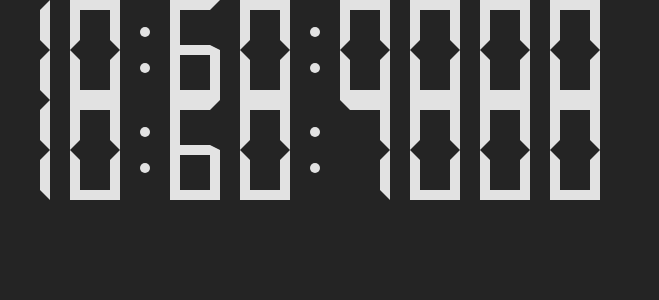
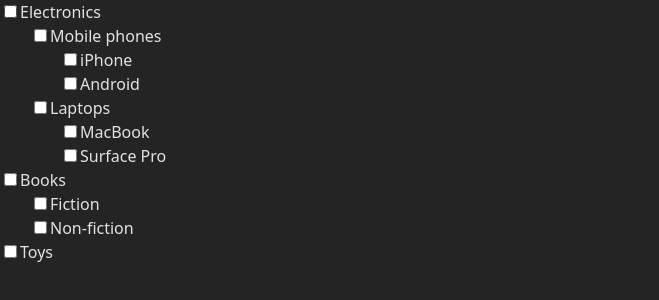
Before and after one commit to alezankuro/ui-coding, a React (Vite) app: page / in a window 1280 px wide. Shown: the top 300 px of the page, without its empty margins (0-659 px from the left). Built offline with nearby package versions, Linux system fonts and the light colour scheme.

Commit message:
feat(nested-checkboxes): Implement nested checkboxes component

```diff
--- a/src/App.tsx
+++ b/src/App.tsx
@@ -1,12 +1,12 @@
-import { CurrentTimeDigitalClock, DigitalClock } from './components/DigitalClock';
+import { Checkboxes } from 'src/components/NestedCheckboxes';
+import checkboxesData from 'src/mock-data/nested-checkboxes/checkboxes-data.json';
 
 import './App.css';
 
 function App() {
     return (
         <div>
-            <DigitalClock time={new Date()} />
-            <CurrentTimeDigitalClock />
+            <Checkboxes items={checkboxesData} />
         </div>
     );
 }
--- /dev/null
+++ b/src/components/NestedCheckboxes/CheckboxInput.component.tsx
@@ -0,0 +1,30 @@
+import { InputHTMLAttributes, useEffect, useId, useRef } from 'react';
+
+type CheckboxInputProps = {
+    checked: boolean | 'indeterminate';
+    label: string;
+} & Omit<InputHTMLAttributes<HTMLInputElement>, 'checked'>;
+
+export function CheckboxInput({ checked, label, ...props }: CheckboxInputProps) {
+    const checkboxRef = useRef<HTMLInputElement>(null);
+    const id = useId();
+
+    useEffect(() => {
+        if (!checkboxRef.current) return;
+
+        checkboxRef.current.indeterminate = checked === 'indeterminate';
+    }, [checked]);
+
+    return (
+        <label htmlFor={id}>
+            <input
+                ref={checkboxRef}
+                id={id}
+                type="checkbox"
+                checked={checked !== 'indeterminate' && checked}
+                {...props}
+            />
+            {label}
+        </label>
+    );
+}
--- /dev/null
+++ b/src/components/NestedCheckboxes/NestedCheckboxes.component.tsx
@@ -0,0 +1,62 @@
+import {
+    ChangeEventHandler,
+    createContext,
+    Dispatch,
+    SetStateAction,
+    useContext,
+    useState,
+} from 'react';
+
+import { CheckboxInput } from './CheckboxInput.component';
+import { CheckboxItem } from './NestedCheckboxes.constants';
+import { updateChildren, updateListCheckedValue } from './NestedCheckboxes.utils';
+
+import './NestedCheckboxes.styles.css';
+
+const CheckboxListContext = createContext<{
+    list: CheckboxItem[];
+    setList: Dispatch<SetStateAction<CheckboxItem[]>>;
+} | null>(null);
+
+type CheckboxesProps = Readonly<{
+    items: CheckboxItem[];
+}>;
+
+export function Checkboxes({ items }: CheckboxesProps) {
+    const [list, setList] = useState(items);
+
+    return (
+        <CheckboxListContext.Provider value={{ list, setList }}>
+            <div className="checkbox-tree">
+                {list.map((item) => (
+                    <CheckboxesGroup key={item.id} item={item} />
+                ))}
+            </div>
+        </CheckboxListContext.Provider>
+    );
+}
+
+type CheckboxesGroupProps = {
+    item: CheckboxItem;
+};
+
+export function CheckboxesGroup({ item }: CheckboxesGroupProps) {
+    const { list, setList } = useContext(CheckboxListContext)!;
+
+    const onCheckboxChange: ChangeEventHandler<HTMLInputElement> = (event) => {
+        const { checked } = event.target as HTMLInputElement;
+
+        updateChildren(item, checked);
+        list.forEach(updateListCheckedValue);
+        setList(structuredClone(list));
+    };
+
+    return (
+        <div className="checkbox-group">
+            <CheckboxInput checked={item.checked} label={item.name} onChange={onCheckboxChange} />
+            {item.children?.map((child) => <CheckboxesGroup key={child.id} item={child} />)}
+        </div>
+    );
+}
+
+export default Checkboxes;
--- /dev/null
+++ b/src/components/NestedCheckboxes/NestedCheckboxes.constants.ts
@@ -0,0 +1,6 @@
+export type CheckboxItem = {
+    id: number;
+    name: string;
+    checked: boolean | 'indeterminate';
+    children?: CheckboxItem[];
+};
--- /dev/null
+++ b/src/components/NestedCheckboxes/NestedCheckboxes.styles.css
@@ -0,0 +1,14 @@
+.checkbox-group {
+    display: flex;
+    flex-direction: column;
+
+    --level-offset: 30px;
+}
+
+.checkbox-group {
+    translate: var(--level-offset) 0;
+}
+
+.checkbox-tree > .checkbox-group {
+    translate: 0;
+}
--- /dev/null
+++ b/src/components/NestedCheckboxes/NestedCheckboxes.utils.ts
@@ -0,0 +1,26 @@
+import { CheckboxItem } from './NestedCheckboxes.constants';
+
+export function updateChildren(node: CheckboxItem, checked: boolean) {
+    node.checked = checked;
+
+    if (!node.children) return;
+
+    node.children.forEach((child) => updateChildren(child, checked));
+}
+
+export function updateListCheckedValue(node: CheckboxItem) {
+    if (!node.children) return;
+
+    node.children.forEach(updateListCheckedValue);
+
+    const selectedChildrenCount = node.children.filter((child) => child.checked === true).length;
+    const unselectedChildrenCount = node.children.filter((child) => child.checked === false).length;
+
+    if (selectedChildrenCount === node.children.length) {
+        node.checked = true;
+    } else if (unselectedChildrenCount === node.children.length) {
+        node.checked = false;
+    } else {
+        node.checked = 'indeterminate';
+    }
+}
--- /dev/null
+++ b/src/components/NestedCheckboxes/index.ts
@@ -0,0 +1 @@
+export * from './NestedCheckboxes.component';
--- /dev/null
+++ b/src/mock-data/nested-checkboxes/checkboxes-data.json
@@ -0,0 +1,65 @@
+[
+    {
+        "id": 1,
+        "name": "Electronics",
+        "checked": false,
+        "children": [
+            {
+                "id": 2,
+                "name": "Mobile phones",
+                "checked": false,
+                "children": [
+                    {
+                        "id": 3,
+                        "name": "iPhone",
+                        "checked": false
+                    },
+                    {
+                        "id": 4,
+                        "name": "Android",
+                        "checked": false
+                    }
+                ]
+            },
+            {
+                "id": 5,
+                "name": "Laptops",
+                "checked": false,
+                "children": [
+                    {
+                        "id": 6,
+                        "name": "MacBook",
+                        "checked": false
+                    },
+                    {
+                        "id": 7,
+                        "name": "Surface Pro",
+                        "checked": false
+                    }
+                ]
+            }
+        ]
+    },
+    {
+        "id": 8,
+        "name": "Books",
+        "checked": false,
+        "children": [
+            {
+                "id": 9,
+                "name": "Fiction",
+                "checked": false
+            },
+            {
+                "id": 10,
+                "name": "Non-fiction",
+                "checked": false
+            }
+        ]
+    },
+    {
+        "id": 11,
+        "name": "Toys",
+        "checked": false
+    }
+]
```
